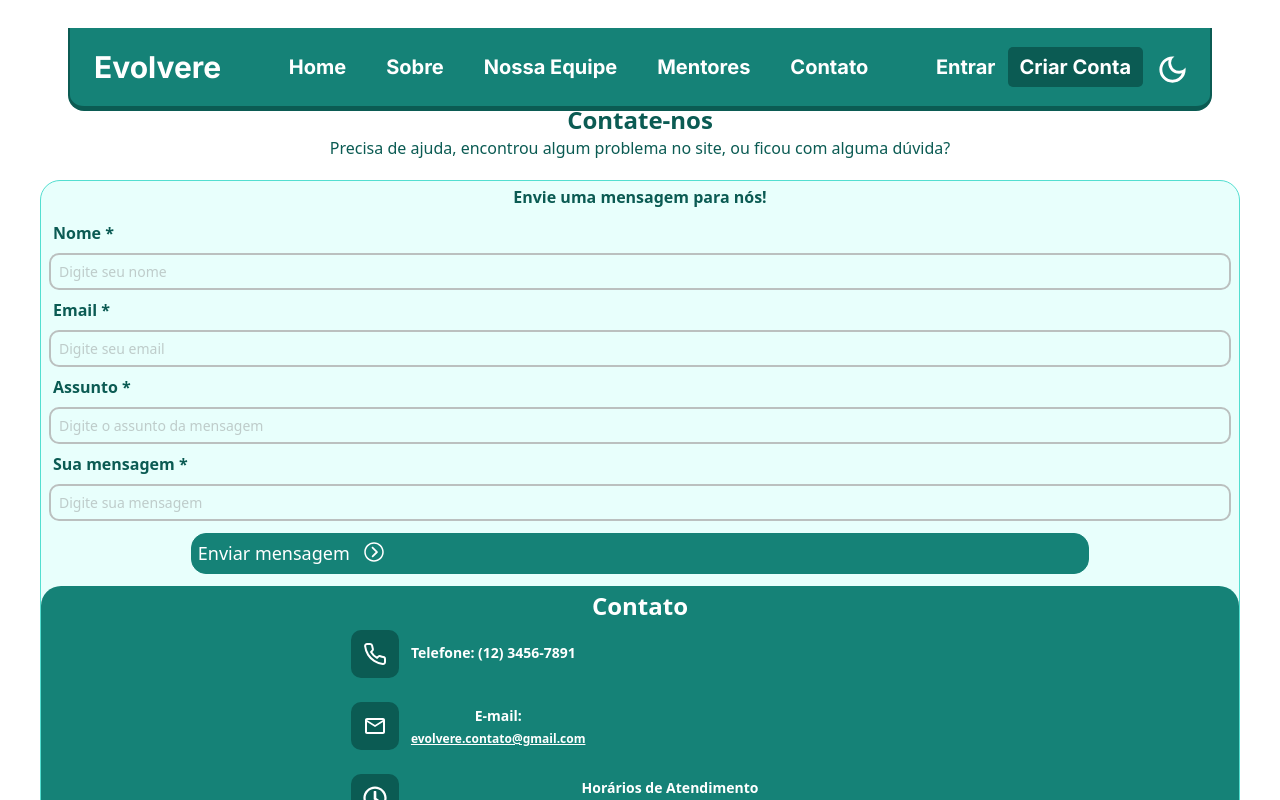
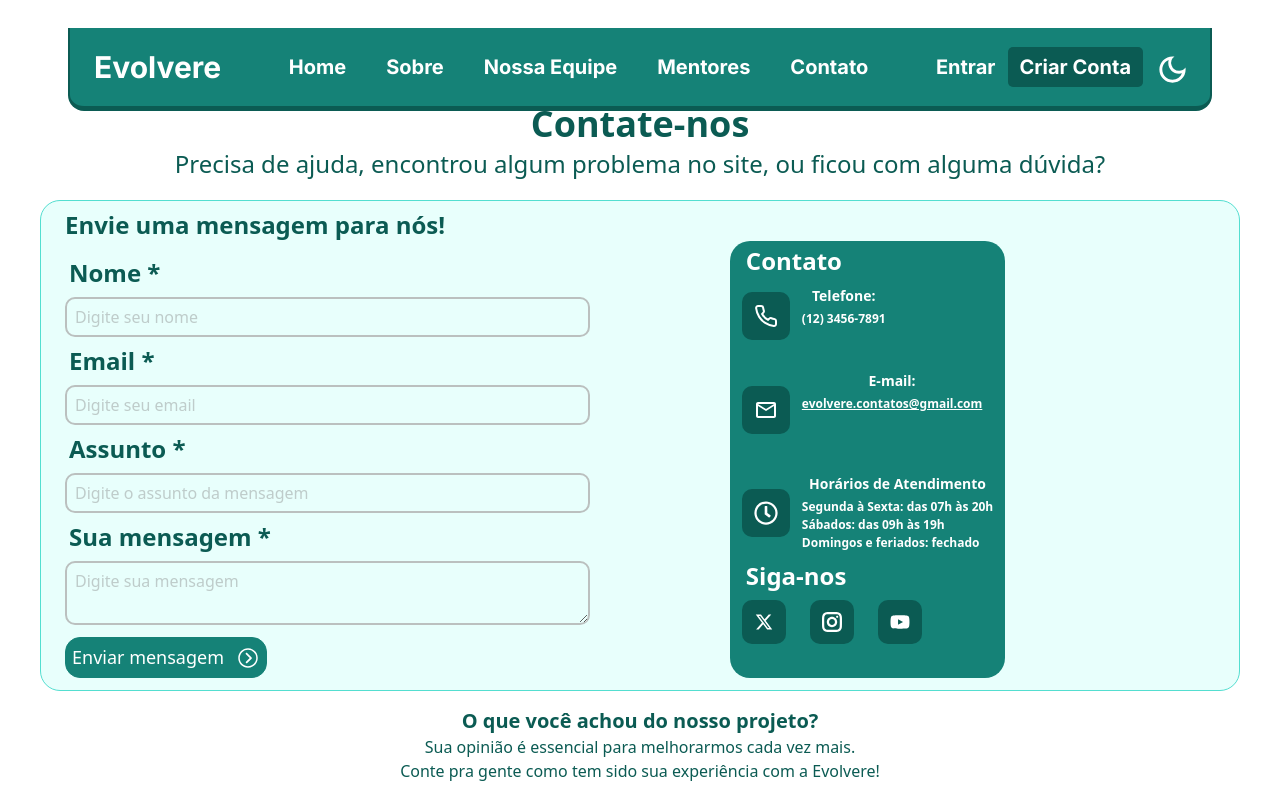
Before and after one commit to BSM-Global-Solution/evolvere, a React (Vite) app: page /contato in a window 1280 px wide. Shown: the top 800 px of the page. Built offline with nearby package versions, Linux system fonts and the light colour scheme; a web font is replaced by a local one.

Commit message:
style(Contato): mexendo na responsividade para celular e melhorando a estilização para responsividades 'sm' e 'md'.

```diff
--- a/src/routes/Contato/index.tsx
+++ b/src/routes/Contato/index.tsx
@@ -18,12 +18,14 @@ export default function Contato() {
         figcaption: string;
         span: string;
         text: string;
+        text1: string;
+        text2: string;
     }
 
     const cardsEvolvere: CardsGerais[] = [
-        { icon: <FiPhone size={24} />, link: "", title: "Ligar para (12) 3456-7891", figcaption: "Telefone: (12) 3456-7891", span: "", text: "" },
-        { icon: <MdOutlineMail size={24} />, link: "", title: "Enviar e-mail para evolvere.contato@gmail.com", figcaption: "E-mail:", span: "evolvere.contato@gmail.com", text: "" },
-        { icon: <FaRegClock size={24} />,link: "", title: "Ver horários de atendimento", figcaption: "Horários de Atendimento", span: "", text: "Segunda à Sexta: das 07h às 20h Sábados: das 09h às 19h Domingos e feriados: fechado" }
+        { icon: <FiPhone size={24} />, link: "", title: "", figcaption: "Telefone:", span: "", text: "(12) 3456-7891", text1: "", text2: ""},
+        { icon: <MdOutlineMail size={24} />, link: "", title: "", figcaption: "E-mail:", span: "evolvere.contatos@gmail.com", text: "", text1: "", text2: "" },
+        { icon: <FaRegClock size={24} />,link: "", title: "", figcaption: "Horários de Atendimento", span: "", text: "Segunda à Sexta: das 07h às 20h", text1: "Sábados: das 09h às 19h", text2: "Domingos e feriados: fechado"  }
     ];
 
     interface RedeSocial {
@@ -40,57 +42,59 @@ export default function Contato() {
 
     return (
         <section className="flex flex-col text-center py-26 px-10">
-            <h1 className="text-2xl text-[var(--color-green-500)] font-bold pb-1]">
+            <h1 className="text-2xl text-[var(--color-green-500)] font-bold pb-1 md:text-4xl">
                 Contate-nos
             </h1>
-            <p className="text-[16px] text-[var(--color-green-500)] pb-5">
+            <p className="text-[16px] text-[var(--color-green-500)] pb-5 md:text-2xl md:px-14">
                 Precisa de ajuda, encontrou algum problema no site, ou ficou com alguma dúvida?
             </p>
-                <div className="bg-[var(--color-tertiary-100)] border-1 rounded-[20px]  border-[var(--color-cyan-300)] flex flex-col">
-                    <div className="px-2 flex flex-col">
-                        <h2 className="text-[var(--color-green-500)] font-semibold text-[16px] py-1">
+                <div className="bg-[var(--color-tertiary-100)] border-1 rounded-[20px] border-[var(--color-cyan-300)] flex flex-col md:flex-row">
+                    <div className="px-2 flex flex-col md:items-start md:w-[57.5%] md:pl-6">
+                        <h2 className="text-[var(--color-green-500)] font-semibold text-[16px] py-1 md:py-2 md:text-2xl">
                             Envie uma mensagem para nós!
                         </h2>
-                        <label className="text-[16px] text-[var(--color-green-500)] font-bold flex py-2 px-1">
+                        <label className="text-[16px] text-[var(--color-green-500)] font-bold flex py-2 px-1 md:text-2xl">
                             Nome *
                         </label>
                         <input type="text"
                         placeholder="Digite seu nome"
-                        className="border-2 border-[var(--color-gray-200)] rounded-[10px] text-[14px] text-[var(--color-gray-300)] font-medium p-[6px] px-2"
+                        className="border-2 border-[var(--color-gray-200)] rounded-[10px] text-[14px] text-[var(--color-gray-300)] font-medium p-[6px] px-2 md:text-[16px] md:w-[80%]"
                         />
-                        <label className="text-[16px] text-[var(--color-green-500)] font-bold flex py-2 px-1">
+                        <label className="text-[16px] text-[var(--color-green-500)] font-bold flex py-2 px-1 md:text-2xl">
                             Email *
                         </label>
                         <input type="text"
                         placeholder="Digite seu email"
-                        className="border-2 border-[var(--color-gray-200)] rounded-[10px] text-[14px] text-[var(--color-gray-300)] font-medium p-[6px] px-2"
+                        className="border-2 border-[var(--color-gray-200)] rounded-[10px] text-[14px] text-[var(--color-gray-300)] font-medium p-[6px] px-2 md:text-[16px] md:w-[80%]"
                         />
-                        <label className="text-[16px] text-[var(--color-green-500)] font-bold flex py-2 px-1">
+                        <label className="text-[16px] text-[var(--color-green-500)] font-bold flex py-2 px-1 md:text-2xl">
                             Assunto *
                         </label>
                         <input type="text"
                         placeholder="Digite o assunto da mensagem"
-                        className="border-2 border-[var(--color-gray-200)] rounded-[10px] text-[14px] text-[var(--color-gray-300)] font-medium p-[6px] px-2"
+                        className="border-2 border-[var(--color-gray-200)] rounded-[10px] text-[14px] text-[var(--color-gray-300)] font-medium p-[6px] px-2 md:text-[16px] md:w-[80%]"
                         />
-                        <label className="text-[16px] text-[var(--color-green-500)] font-bold flex py-2 px-1">
+                        <label className="text-[16px] text-[var(--color-green-500)] font-bold flex py-2 px-1 md:text-2xl">
                             Sua mensagem *
                         </label>
-                        <input type="text"
+                        <textarea
                         placeholder="Digite sua mensagem"
-                        className="border-2 border-[var(--color-gray-200)] rounded-[10px] text-[14px] text-[var(--color-gray-300)] font-medium p-[6px] px-2"
+                        className="border-2 border-[var(--color-gray-200)] rounded-[10px] text-[14px] text-[var(--color-gray-300)] font-medium p-[6px] px-2 md:text-[16px] md:w-[80%]"
                         />
-                    </div>
-                    <div className="flex items-end justify-between justify-center py-3">
+                        <div className="flex justify-center py-3">
                         <button
                         type="submit"
                         title="Clique aqui para enviar mensagem"
-                        className="w-[75%] border-1 border-[var(--color-green-400)] bg-[var(--color-green-400)] rounded-[15px] text-[18px] text-white flex gap-3 p-1.5 hover:bg-[var(--color-green-300)] hover:duration-300"
+                        className="w-[75%] border-1 border-[var(--color-green-400)] bg-[var(--color-green-400)] rounded-[15px] text-[18px] text-white flex justify-center gap-3 p-1.5 hover:bg-[var(--color-green-300)] hover:duration-300
+                        sm:w-[40%] md:items-center md:w-full"
                         >
                         Enviar mensagem <IoIosArrowDropright size={24} />
                         </button>
                     </div>
-                    <div className="bg-[var(--color-green-400)] rounded-[20px] flex flex-col items-center py-1">
-                        <h3 className='text-white text-2xl font-semibold flex'>
+                    </div>
+                    <div className="bg-[var(--color-green-400)] rounded-[20px] flex flex-col items-center py-1
+                    sm:items-start md:mt-10 md:mb-3">
+                        <h3 className='text-white text-2xl font-semibold flex px-4'>
                             Contato
                         </h3>
                         <ul className="flex flex-col gap-2">
@@ -108,7 +112,7 @@ export default function Contato() {
                                     <div className="flex flex-col gap-1 font-bold">
                                         <figcaption className="text-[14px] text-white">{cardsEvolvere.figcaption}</figcaption>
                                         <p className="text-white text-[12px]">
-                                        <span className="underline text-[12px]">{cardsEvolvere.span}</span> {cardsEvolvere.text}
+                                        <span className="underline text-[12px]">{cardsEvolvere.span}</span> <text className='flex text-start'>{cardsEvolvere.text} <br /> {cardsEvolvere.text1} <br /> {cardsEvolvere.text2}</text>
                                         </p>
                                     </div>
                                     </figure>
```
